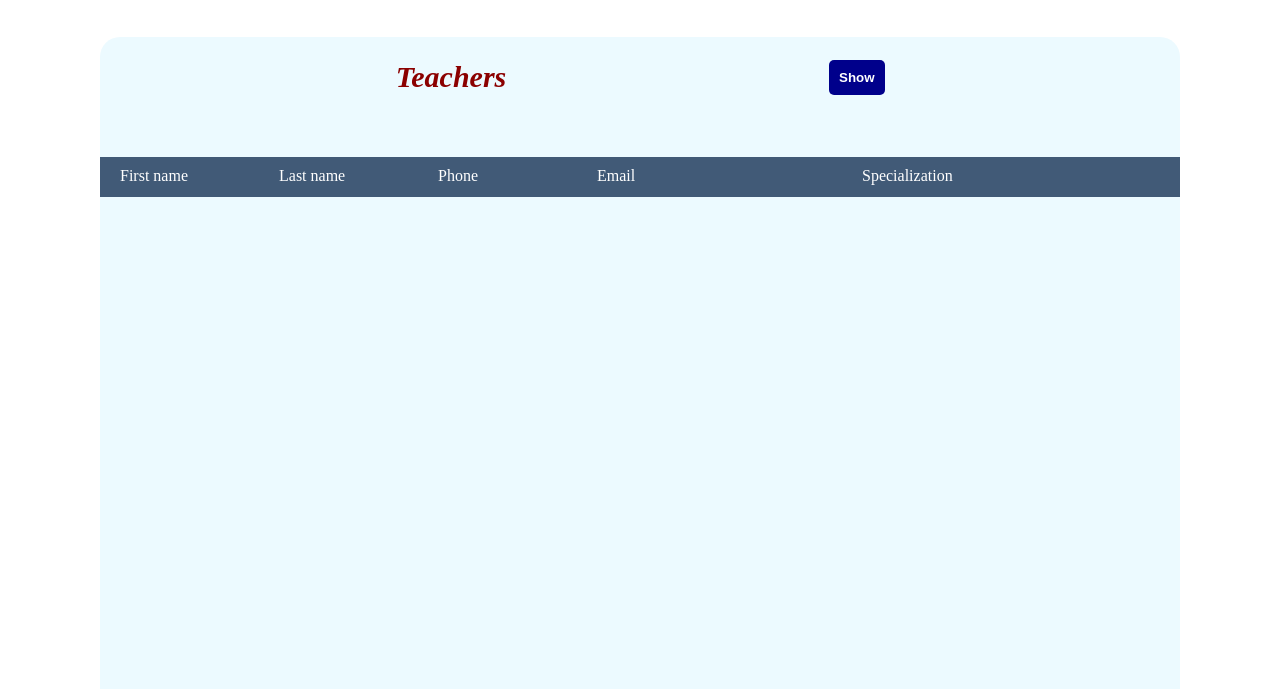
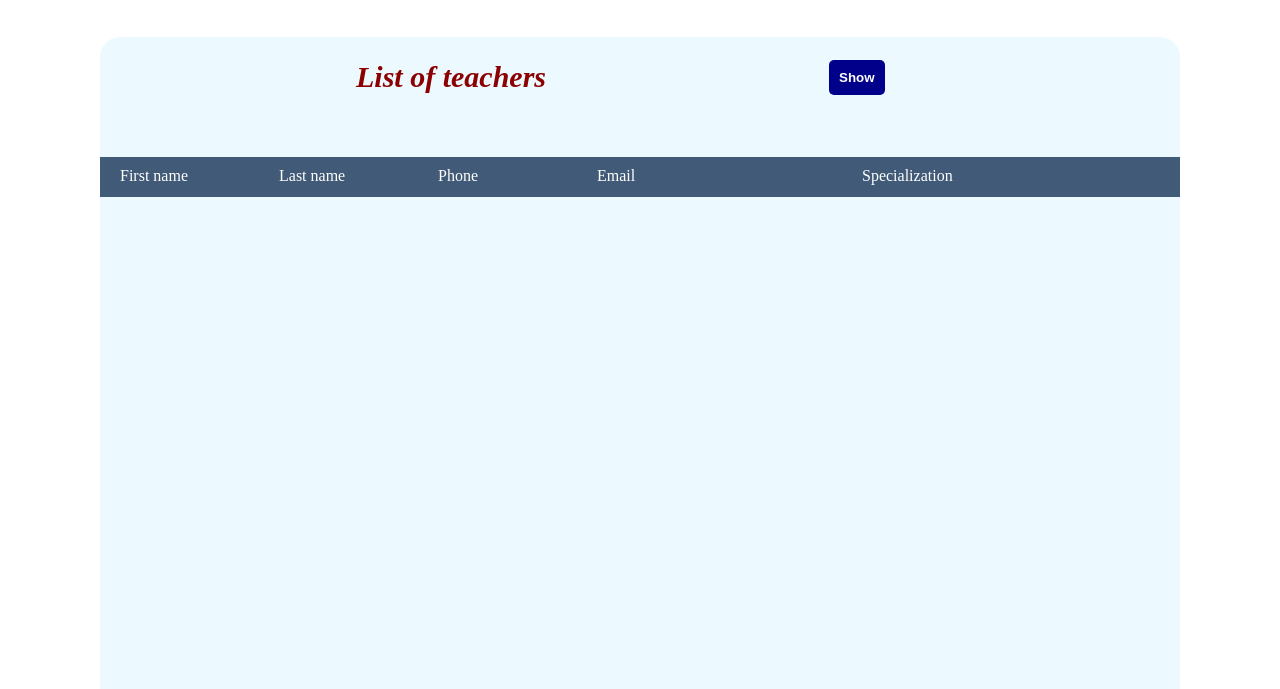
Before and after one commit to Valentina-2608/English_school_managing_system, a website: page teachers.html in a window 1280 px wide. Shown: the part 111-800 px from the top of the page. Drawn offline with Linux system fonts and the light colour scheme.

Commit message:
Change text inside block content_3_caption

```diff
--- a/teachers.html
+++ b/teachers.html
@@ -31,7 +31,7 @@
 		</header>
         <div class="content_3">
             <div class="content_3_info">
-                <div class="content_3_caption">Teachers</div>
+                <div class="content_3_caption">List of teachers</div>
                 <div class="content_3_button">
                     <button id="show_teachers">Show</button>
                 </div>
```
